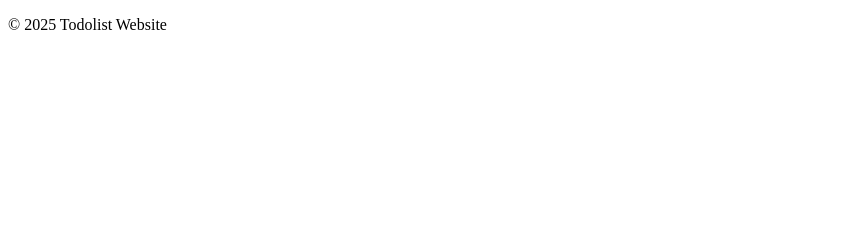
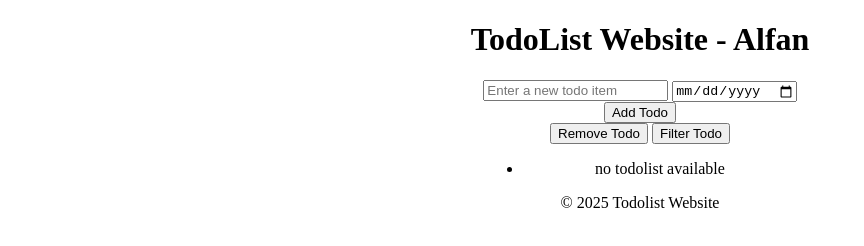
Before and after one commit to alfanwp/CodingCamp-27Oct2025-alfan, a plain HTML site: page index.html in a window 1280 px wide. Shown: the whole page, without its empty margins (0-864 px from the left). Drawn offline with Linux system fonts and the light colour scheme.

Commit message:
centering layout

```diff
--- a/css/style.css
+++ b/css/style.css
@@ -0,0 +1,4 @@
+body{
+        justify-items: center;
+    text-align: center;
+}
--- a/index.html
+++ b/index.html
@@ -4,17 +4,54 @@
     <meta charset="UTF-8">
     <meta name="viewport" content="width=device-width, initial-scale=1.0">
     <title>Document</title>
+
+    <!-- css external file -->
     <link rel="stylesheet" href="css\style.css">
 </head>
 <body>
-    <header></header>
 
-    <main></main>
+    <!-- header content -->
+    <header>
+        <h1>TodoList Website - Alfan</h1>
+    </header>
 
+<!-- Main content -->
+    <main>
+        <!-- Form section -->
+        <section>
+            <form>
+            <!-- Todo form -->
+            <input type="text" id="todo-input" placeholder="Enter a new todo item">
+            <!-- Date input -->
+            <input type="date" id="todo-date" placeholder="Enter due date">
+        </form>
+
+        <!-- add button -->
+        <button type="submit" id="add-todo-btn" type="button" onclick="addTodo();">Add Todo</button>
+        </section>
+
+        <!-- action section -->
+        <section>
+            <!-- remove Todo -->
+            <button id="clear-todo-btn">Remove Todo</button>
+            <!-- Filter todo -->
+            <button id="filter-todo-btn">Filter Todo</button>
+        </section>
+        <!-- TodoList Section -->
+        <section>
+            <!-- Todolist appear here -->
+            <ul id="todo-list">
+                <li>no todolist available</li>
+            </ul>
+        </section>
+
+    </main>
+
+<!-- Footer content -->
     <footer>
         <p>&copy; 2025 Todolist Website</p>
     </footer>
-
+<!-- Javascript external file -->
     <script src="js\script.js"></script>
 </body>
 </html>
--- a/js/script.js
+++ b/js/script.js
@@ -0,0 +1,29 @@
+
+let todos =[];
+function validateForm(todo,date){
+    if(todo.trim() === ''|| date === ''){
+        alert('Please enter a todo item and select a due date');
+        return false;
+    }
+    return true;
+}
+
+function addTodo() {
+    const todoInput = document.getElementById('todo-input').value;
+    const todoDate = document.getElementById('todo-date').value;
+
+    if(!validateForm(todoInput,todoDate)){
+        alert('form validation failed, please check your input');
+    } else {
+        todos.push ({task: todoInput, dueDate: todoDate});
+        console.log{'Current Todos', todos};
+    }
+}
+
+function deleteTodo(){
+
+}
+
+function filterTodo(){
+
+}
```
